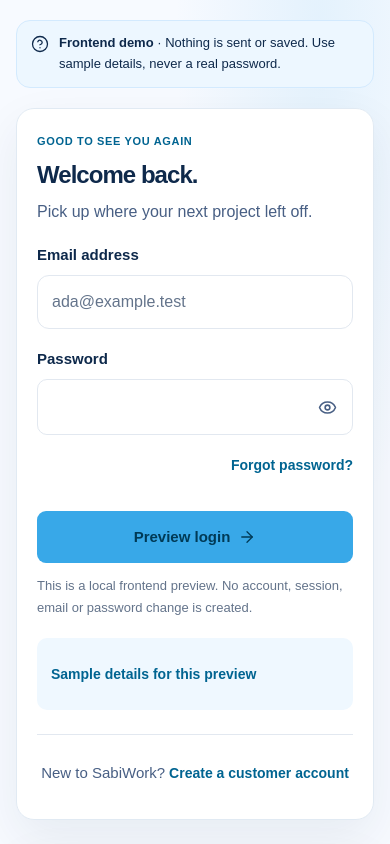
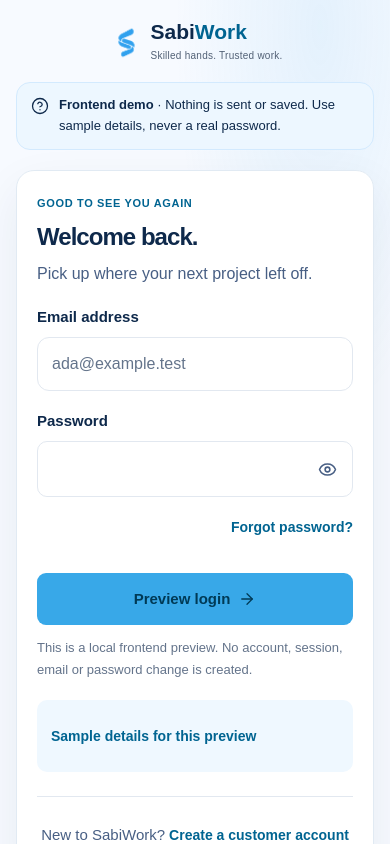
Before and after one commit to itseghosime/sabiwork, a Next.js app: page /login in a window 390 px wide. Shown: the top 844 px of the page. Built offline with nearby package versions, Linux system fonts and the light colour scheme; a web font is replaced by a local one.

Commit message:
fix(auth): tighten mobile account layout

```diff
--- a/src/app/(accounts)/accounts.css
+++ b/src/app/(accounts)/accounts.css
@@ -140,6 +140,7 @@
   justify-self: center;
   align-self: center;
 }
+.auth-mobile-brand { display: none; }
 .auth-demo-notice {
   display: flex;
   align-items: flex-start;
@@ -519,6 +520,12 @@
     gap: 24px;
     width: min(100% - 32px, 620px);
   }
+  .auth-story { display: none; }
+  .auth-mobile-brand {
+    display: flex;
+    justify-content: center;
+    margin-bottom: 20px;
+  }
   .auth-story {
     padding: 22px;
     border-radius: 20px;
--- a/src/features/accounts/auth-frame.tsx
+++ b/src/features/accounts/auth-frame.tsx
@@ -66,6 +66,7 @@
           <p className="auth-story-foot">A clear path from first request to finished work.</p>
         </aside>
         <div className="auth-form-column">
+          <div className="auth-mobile-brand"><Brand /></div>
           <div className="auth-demo-notice">
             <Icon name="help" size={18} />
             <p>
```
